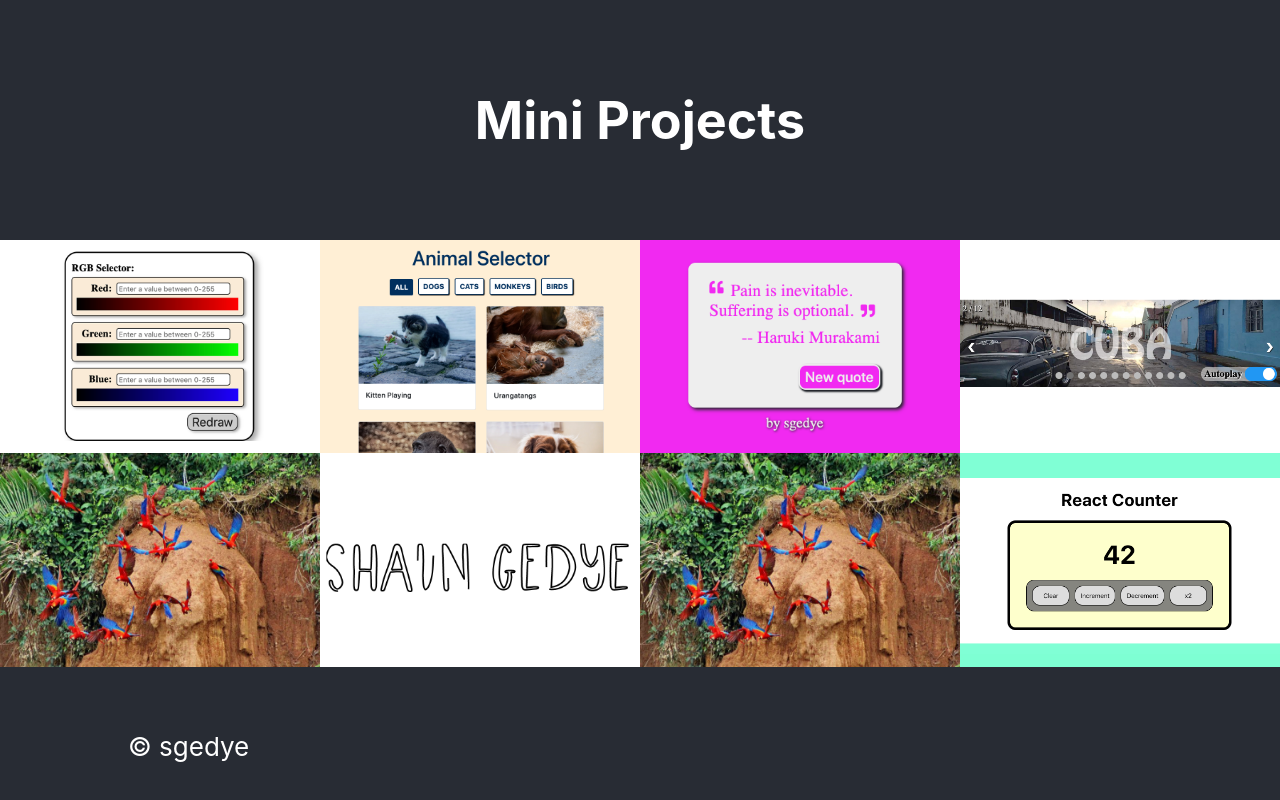
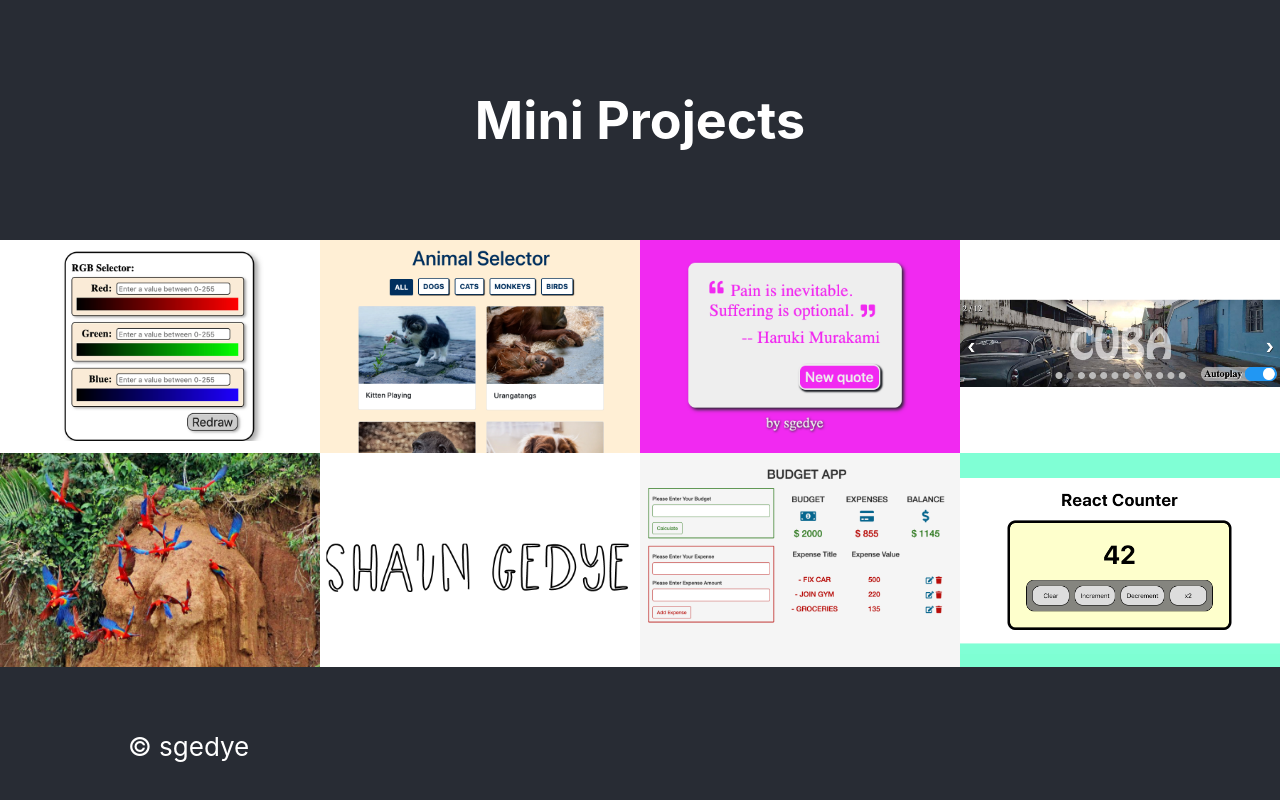
Before and after one commit to sgedye/mini-projects, a React (Create React App) app: page / in a window 1280 px wide. Shown: the top 800 px of the page. Built offline with nearby package versions, Linux system fonts and the light colour scheme.

Commit message:
Added Budget App

```diff
--- a/src/Components/Project.js
+++ b/src/Components/Project.js
@@ -4,6 +4,7 @@ import '../styles/animate.css'
 import Description from '../Elements/Description'
 
 import birds from '../imgs/birds.jpg'
+import budget from '../imgs/budget.png'
 import color from '../imgs/color.png'
 import counter from '../imgs/counter.png'
 import quotes from '../imgs/quotes.png'
@@ -208,10 +209,19 @@ function Project() {
         </Description>
       </StyledDiv>
       <StyledDiv>
-        <Image src={birds} alt="Birds" />
+        <Image src={budget} alt="Budget Application" />
         <Description>
           <Title>Budget App</Title>
+          <Hr />
           <Desc>JavaScript, HTML, CSS</Desc>
+          <span>
+            <a href="https://github.com/sgedye/budget-app" target="_blank" rel="noopener noreferrer">
+              <Button>CODE</Button>
+            </a>
+            <a href="https://sgedye.github.io/budget-app" target="_blank" rel="noopener noreferrer">
+              <Button demo>DEMO</Button>
+            </a>
+          </span>
         </Description>
       </StyledDiv>
       <StyledDiv>
```
Also changed, not shown: src/imgs/budget.png (added).
